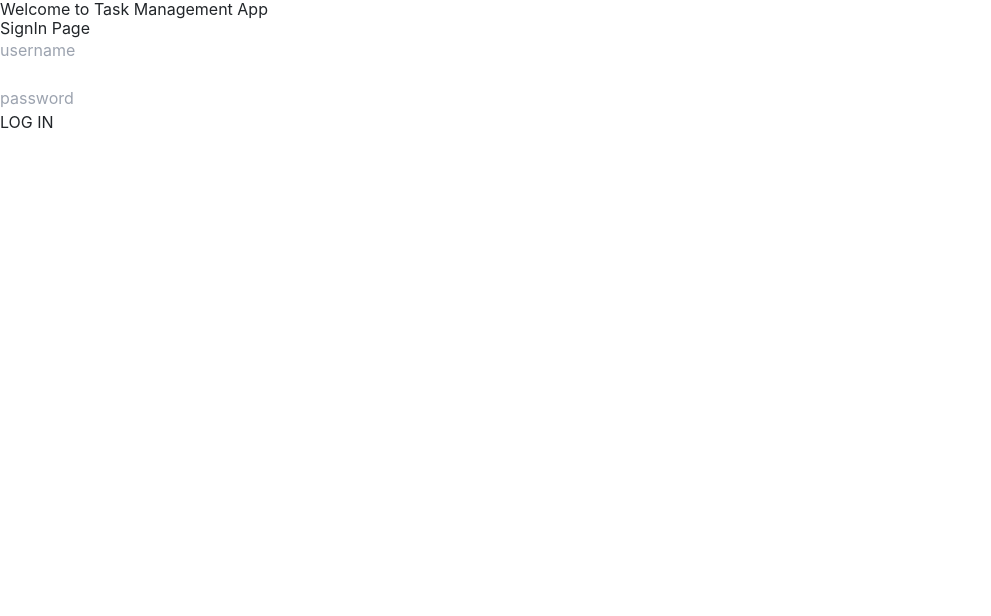
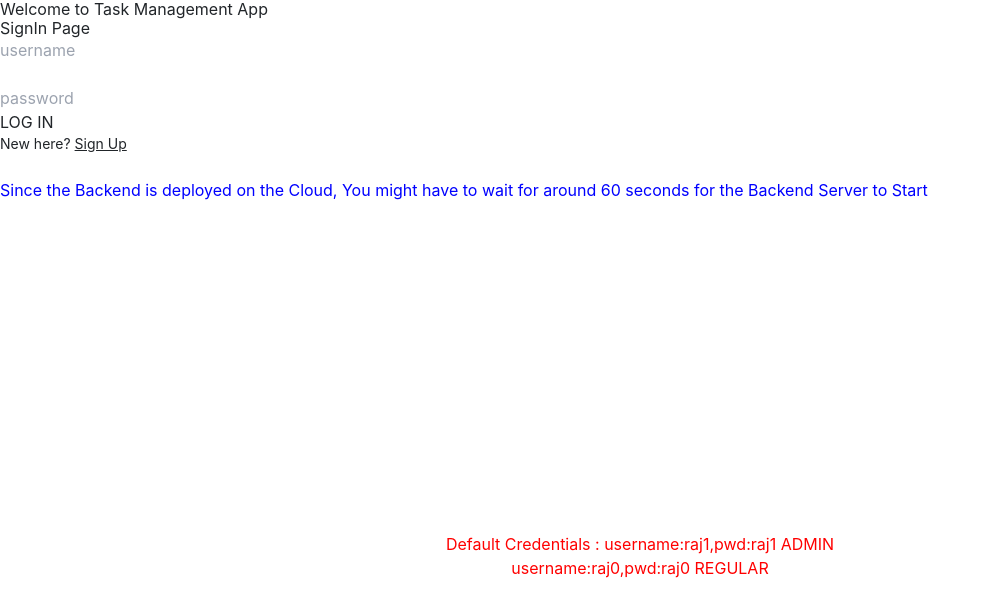
Before and after one commit to rsiru37/task-management, a React (Vite) app in the folder task-management-frontend/: page /signin in a window 1280 px wide. Shown: the top 616 px of the page, without its empty margins (0-991 px from the left). Built offline with nearby package versions, Linux system fonts and the light colour scheme.

Commit message:
Adding detailing to signup/in pages

```diff
--- a/task-management-frontend/src/components/Signin.jsx
+++ b/task-management-frontend/src/components/Signin.jsx
@@ -38,5 +38,21 @@ export const Signin = () => {
                 alert(`${error.response.data.message}`);
             }
         }}>LOG IN</button>
+        <br></br>
+        <p className="text-sm text-muted-foreground">
+           New here? <a href="/signup" className="underline">Sign Up</a></p>
+           <br></br>
+        <p style={{color:"blue"}}>Since the Backend is deployed on the Cloud, You might have to wait for around 60 seconds for the Backend Server to Start</p>
+        <div className="text-bottom" style={{
+        position: 'absolute',
+        bottom: '220px', // Distance from the bottom
+        left: '50%',
+        transform: 'translateX(-50%)',
+        textAlign: 'center',
+        color:"red"
+      }}>Default Credentials :
+      username:raj1,pwd:raj1 ADMIN<br></br>
+      username:raj0,pwd:raj0 REGULAR<br></br>
+      </div>
     </div>
 }
--- a/task-management-frontend/src/components/Signup.jsx
+++ b/task-management-frontend/src/components/Signup.jsx
@@ -1,12 +1,14 @@
 import { useState } from "react"
 import axios from "axios"
 import { BACKEND_URL } from "../config"
+import { useNavigate } from 'react-router-dom'
 
 export const Signup = () => {
     const [username, setUsername] = useState("")
     const [password, setPassword] = useState("")
     const [role, setRole] = useState('REGULAR')
     const [error, setError] = useState(null);
+    const navigate = useNavigate();
 
     const handleChange = (event) => {
         const value = event.target.value;
@@ -52,6 +54,9 @@ export const Signup = () => {
         <p className="text-sm text-muted-foreground">
            Already have an account? <a href="/signin" className="underline">Sign In</a>
          </p>
+         <br></br>
+         <p style={{color:"blue"}}>Since the Backend is deployed on the Cloud, You might have to wait for around 60 seconds for the Backend Server to Start</p>
+
     </div>
 }
 // /////////////////////////////////////
```
